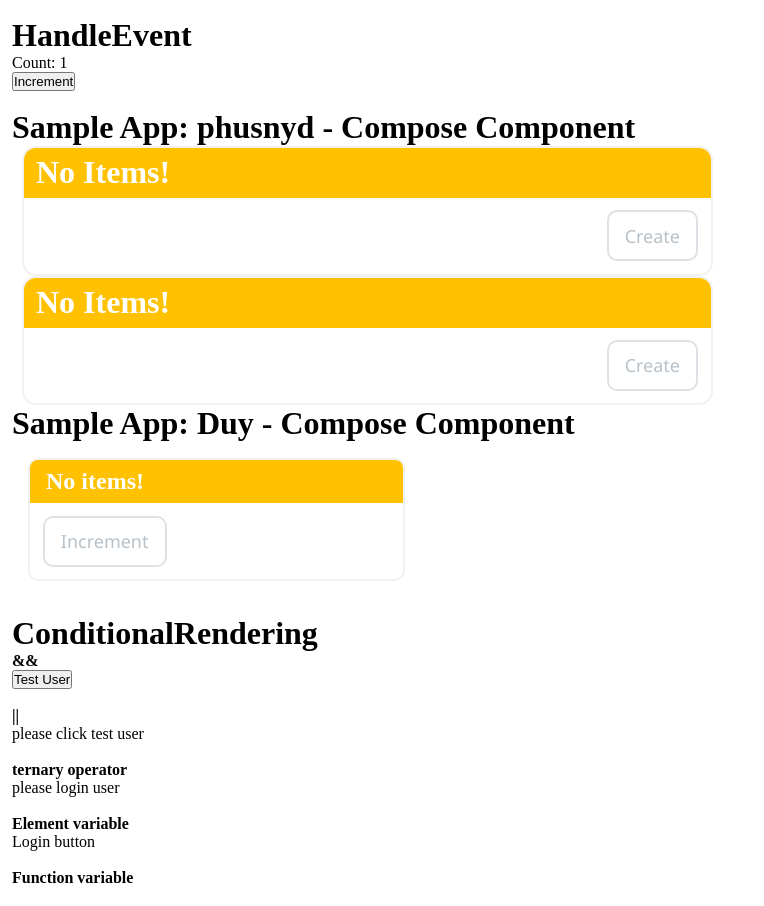
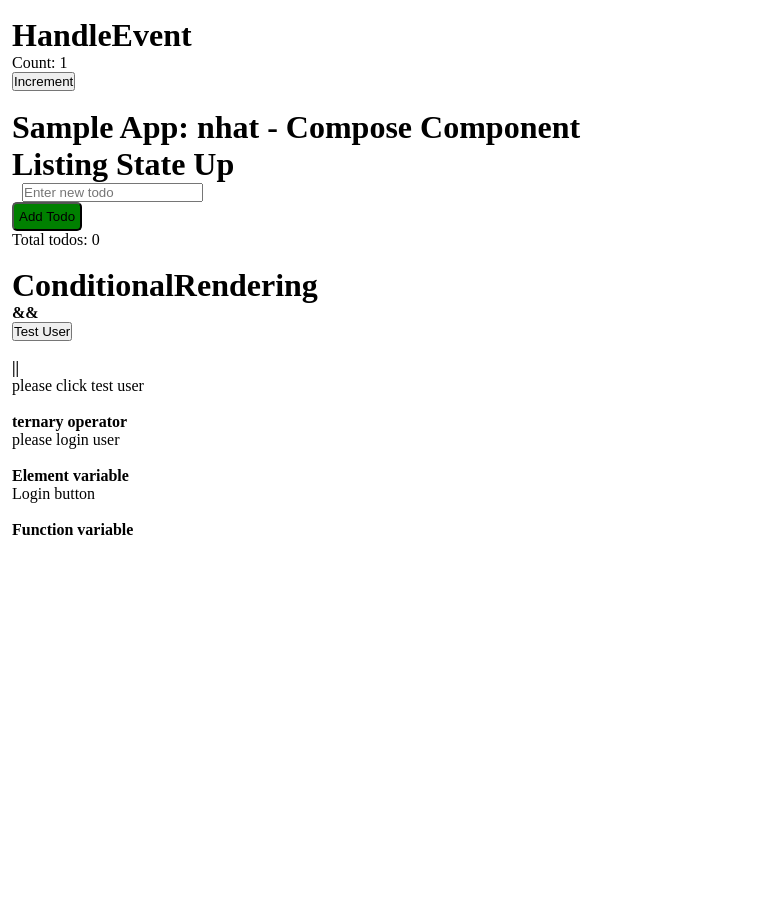
Before and after one commit to thanhphu0911/react-course-foundation, a React (Vite) app: page / in a window 1280 px wide. Shown: the part 1115-2021 px from the top of the page, without its empty margins (0-764 px from the left). After the commit the page ends 1774 px from the top, so only its background shows below. Built offline with nearby package versions, Linux system fonts and the light colour scheme.

Commit message:
feat: Add ToDoList App

```diff
--- a/src/App.jsx
+++ b/src/App.jsx
@@ -10,10 +10,9 @@ import State from "./State";
 import Component from "./Component";
 import TonyComposeComponent from "./sampleApp/tony/TonyComposeComponent";
 import HandleEvent from "./HandleEvent";
-import PhuComposedComponent from "./sampleApp/phusnyd/PhuComposedComponent";
 import SampleAppHeader from "./SampleAppHeader";
 import ConditionalRendering from "./ConditionalRendering";
-import DuyComposedComponent from "./sampleApp/duy/DuyComposedComponent";
+import LiftingStateUp from "./sampleApp/nhat/LiftingStateUp";
 
 function App() {
   // JSX
@@ -36,10 +35,8 @@ function App() {
       <HandleEvent />
 
       <br />
-      <SampleAppHeader devName="phusnyd" />
-      <PhuComposedComponent />
-      <PhuComposedComponent />
-      <DuyComposedComponent />
+      <SampleAppHeader devName="nhat" />
+      <LiftingStateUp/>
       <br />
 
       <ConditionalRendering />
--- a/src/Props.jsx
+++ b/src/Props.jsx
@@ -1,5 +1,4 @@
 import React from 'react'
-
 /* Props
 - pass parenet component to child component
 - pair key: value
--- /dev/null
+++ b/src/sampleApp/nhat/LiftingStateUp.jsx
@@ -0,0 +1,28 @@
+import { useState } from "react";
+import ToDoForm from "./ToDoForm.jsx"
+import ToDoList from "./ToDoList.jsx";
+import "./style.css"
+export default function LiftingStateUp() {
+    const [newTodo, setNewTodo] = useState('');
+    const [todos, setTodos] = useState([]);
+
+    const addTodo = (newTodo) => {
+        setTodos([...todos, newTodo]);
+      };
+      const deleteTodo = (todo) => {
+        console.log(todo);
+        setTodos(prevState =>
+          prevState.filter(ele => ele !== todo));
+
+      };
+
+      return (
+        <div>
+          <h1>Listing State Up</h1>
+          <ToDoForm newToDo={newTodo} setNewTodo={setNewTodo} addTodo={() => addTodo(newTodo)} />
+          <ToDoList todos={todos} deleteTodo={deleteTodo} />
+          <p>Total todos: {todos.length}</p>
+        </div>
+      );
+
+}
--- /dev/null
+++ b/src/sampleApp/nhat/ToDoForm.jsx
@@ -0,0 +1,23 @@
+
+// eslint-disable-next-line react/prop-types
+function ToDoForm({ newTodo, setNewTodo, addTodo }) {
+
+    const handleSubmit = (e) => {
+      e.preventDefault();
+      addTodo();
+      setNewTodo('');
+    };
+
+    return (
+      <form className="formTodo" onSubmit={handleSubmit}>
+        <input className="inputTodo"
+          type="text"
+          value={newTodo}
+          onChange={(e) => setNewTodo(e.target.value)}
+          placeholder="Enter new todo"
+        />
+        <button  className="btnSubmit" type="submit">Add Todo</button>
+      </form>
+    );
+  }
+  export default ToDoForm;
--- /dev/null
+++ b/src/sampleApp/nhat/ToDoList.jsx
@@ -0,0 +1,13 @@
+// eslint-disable-next-line react/prop-types
+export default function ToDoList({todos, deleteTodo}) {
+    return (
+        <ul >
+            {todos.map( (todo) => (
+                <li className="liTodo" key={todo}>
+                    {todo}
+                    <button className="btnDel" onClick={() => deleteTodo(todo)}>Delete</button>
+                    </li>
+            ))}
+        </ul>
+    );
+}
--- /dev/null
+++ b/src/sampleApp/nhat/style.css
@@ -0,0 +1,31 @@
+
+.btnDel{
+    background-color: red;
+    color: white;
+    padding: 3px;
+    border-radius: 5px;
+    float: right;
+
+}
+.liTodo {
+    padding: 10px;
+    width: 20%;
+    border: 1px solid black;
+    border-radius: 5px;
+    margin-top: 10px;
+    margin-bottom: 10px;
+    margin-left: 30px;
+}
+
+.formTodo{
+    width: 20%;
+}
+.inputTodo {
+    margin: 0 10px;
+}
+.btnSubmit{
+    background-color: green;
+    padding: 5px;
+    border-radius: 5px;
+
+}
```
